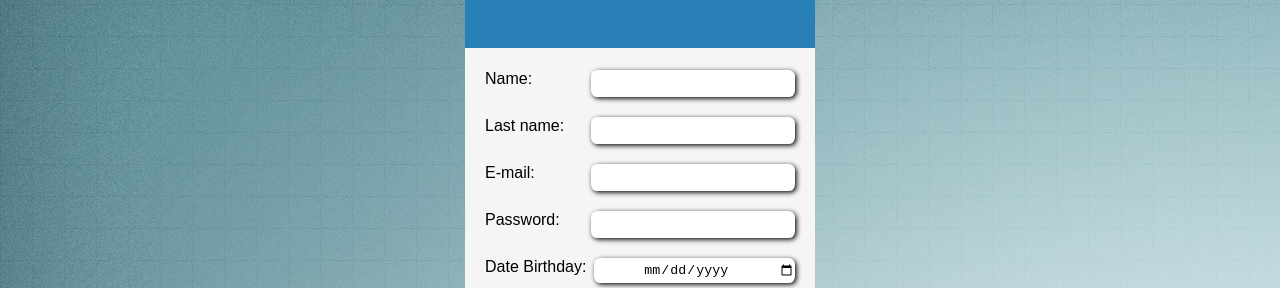
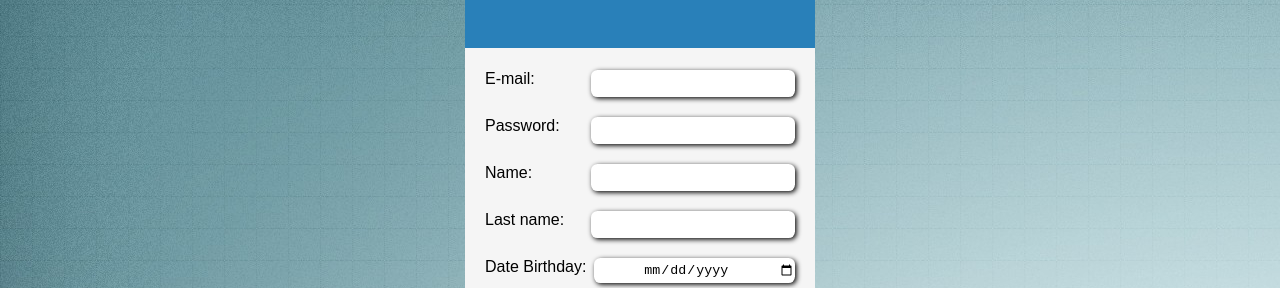
Before and after one commit to Leidanmty/EntregableCuatro, a React (Vite) app: page / in a window 1280 px wide. Shown: the part 123-411 px from the top of the page. Built offline with nearby package versions, Linux system fonts and the light colour scheme; no server answers.

Commit message:
Agregando el apartado de seleccion en form y list

```diff
--- a/src/App.jsx
+++ b/src/App.jsx
@@ -6,6 +6,7 @@ import UsersList from './Components/UsersList'
 
 function App() {
   const [users, setUsers] = useState([]);
+  const [userSelected, setUserSelected] = useState(null);
 
   useEffect(() =>{
     axios.get('https://users-crud1.herokuapp.com/users/')
@@ -14,11 +15,27 @@ function App() {
 
   console.log(users);
 
+  const selectUser = (user) => {
+    alert('Seleccionaste este target')
+    setUserSelected(user);
+  };
+
+  const getUsers = () => {
+    axios
+      .get("https://users-crud1.herokuapp.com/users/")
+      .then((res) => setUsers(res.data));
+  };
+
   return (
     <div className="App">
-      <UsersForm />
+      <UsersForm
+      userSelected={userSelected}
+      />
       <br />
-      <UsersList users={users}/>
+      <UsersList
+      users={users}
+      selectUser={selectUser}
+      />
     </div>
   )
 }
--- a/src/Components/UsersForm.jsx
+++ b/src/Components/UsersForm.jsx
@@ -1,10 +1,83 @@
+import axios from "axios";
+import React from "react";
+import { useEffect } from "react";
+import { useState } from "react";
 
+const UsersForm = ({ userSelected }) => {
 
-const UsersForm = () => {
+    const [name, setName] = useState("");
+    const [lastName, setLastName] = useState("");
+    const [email, setEmail] = useState("");
+    const [password, setPassword] = useState("");
+    const [birthday, setBirthday] = useState("");
+
+    useEffect(() => {
+        if (userSelected !== null) {
+            setName(userSelected.first_name);
+            setLastName(userSelected.last_name);
+            setEmail(userSelected.email);
+            setPassword(userSelected.password);
+            setBirthday(userSelected.birthday);
+        }
+    }, [userSelected])
+
+    const submit = (e) => {
+        e.preventDefault();
+        const userForm = {
+            email: email,
+            password: password,
+            first_name: name,
+            last_name: lastName,
+            birthday: birthday
+        };
+        if (userSelected !== null) {
+            // Actualizando
+            alert("Actualizando");
+            axios
+                .put(
+                    `https://users-crud1.herokuapp.com/users/${userSelected.id}/`,
+                    userForm
+                )
+                .then(() => {
+                    getMovies();
+                    reset();
+                    deselectMovie();
+                });
+        } else {
+            axios
+                .post("https://users-crud1.herokuapp.com/users/", userForm)
+                .then(() => {
+                    getMovies();
+                    reset();
+                })
+                .catch((error) => console.log(error.response));
+        }
+    };
 
     return (
         <form className="userForm">
             <h1>Users Form </h1>
+
+            <div className="input-container">
+                <label htmlFor="email">E-mail:</label>
+                <input
+                    type="email"
+                    id="email"
+                //value={name}
+                //onChange={(e) => setName(e.target.value)}
+                />
+            </div>
+
+            <div className="input-container">
+                <label htmlFor="password">Password:</label>
+                <input
+                    type="password"
+                    id="password"
+                //value={name}
+                //onChange={(e) => setName(e.target.value)}
+                />
+            </div>
+
             <div className="input-container">
                 <label htmlFor="name">Name:</label>
                 <input
@@ -14,6 +87,7 @@ const UsersForm = () => {
                 //onChange={(e) => setName(e.target.value)}
                 />
             </div>
+
             <div className="input-container">
                 <label htmlFor="lastname">Last name:</label>
                 <input
@@ -23,24 +97,7 @@ const UsersForm = () => {
                 //onChange={(e) => setName(e.target.value)}
                 />
             </div>
-            <div className="input-container">
-                <label htmlFor="email">E-mail:</label>
-                <input
-                    type="email"
-                    id="email"
-                    //value={name}
-                    //onChange={(e) => setName(e.target.value)}
-                />
-            </div>
-            <div className="input-container">
-                <label htmlFor="password">Password:</label>
-                <input
-                    type="password"
-                    id="password"
-                    //value={name}
-                    //onChange={(e) => setName(e.target.value)}
-                />
-            </div>
+
             <div className="input-container">
                 <label htmlFor="date">Date Birthday:</label>
                 <input
--- a/src/Components/UsersList.jsx
+++ b/src/Components/UsersList.jsx
@@ -1,22 +1,22 @@
 import React from "react";
 import axios from "axios";
 
-const UsersList = ({ users }) => {
+const UsersList = ({ users, selectUser }) => {
 
     return (
         <ul>
             <h1>Users List</h1>
-            {users.map((users) => (
-                <li>
-                    <h3>{users.first_name} {users.last_name}</h3>
+            {users.map((user) => (
+                <li key={user.id}>
+                    <h3>{user.first_name} {user.last_name}</h3>
                     <div>
-                        <p>{users.email}</p>
+                        <b>E-mail: </b> {user.email}
                     </div>
                     <div>
-                        <p>{users.birthday}</p>
+                        <b>Birthday</b> {user.birthday}
                     </div>
 
-                    <button /*onClick={() => selectMovie(movie)}*/>Edit</button>
+                    <button onClick={() => selectUser(user)}>Edit</button>
                     <button /*onClick={() => deleteMovie(movie.id)}*/>Delete</button>
                 </li>
             ))}
```
Lines whose indentation alone changed are shown as unchanged.
